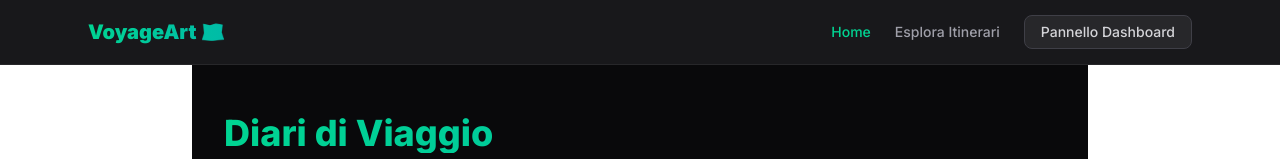
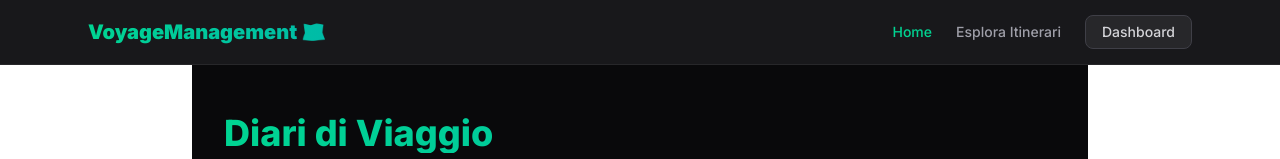
Before and after one commit to DaniDepa7/dani-travel-app, a Next.js app: page / in a window 1280 px wide. Shown: the top 159 px of the page. Built offline with nearby package versions, Linux system fonts and the light colour scheme; no server answers; the database is empty.

Commit message:
modificati titoli

```diff
--- a/src/app/layout.tsx
+++ b/src/app/layout.tsx
@@ -6,9 +6,8 @@ import "./globals.css";
 const inter = Inter({ subsets: ["latin"] });
 
 export const metadata: Metadata = {
-  title: "VoyageArt - Itinerari Artistici",
-  description:
-    "Crea e visualizza percorsi e tappe di viaggio in modo artistico",
+  title: "VoyageManagement - Itinerari turistici",
+  description: "Crea e visualizza i percorsi e le tappe di un tuo viaggio",
 };
 
 export default function RootLayout({
--- a/src/components/Navbar.tsx
+++ b/src/components/Navbar.tsx
@@ -16,7 +16,7 @@ export default function Navbar() {
             whileHover={{ scale: 1.1, rotate: [0, 5, -5, 0] }}
             className="text-xl font-black bg-gradient-to-r from-emerald-400 to-teal-500 bg-clip-text text-transparent"
           >
-            VoyageArt 🗺️
+            VoyageManagement 🗺️
           </motion.span>
         </Link>
 
@@ -51,7 +51,7 @@ export default function Navbar() {
                 : "border-zinc-700 bg-zinc-800 text-zinc-300 hover:border-emerald-500 hover:text-emerald-400"
             }`}
           >
-            Pannello Dashboard
+            Dashboard
           </Link>
         </div>
       </div>
```
